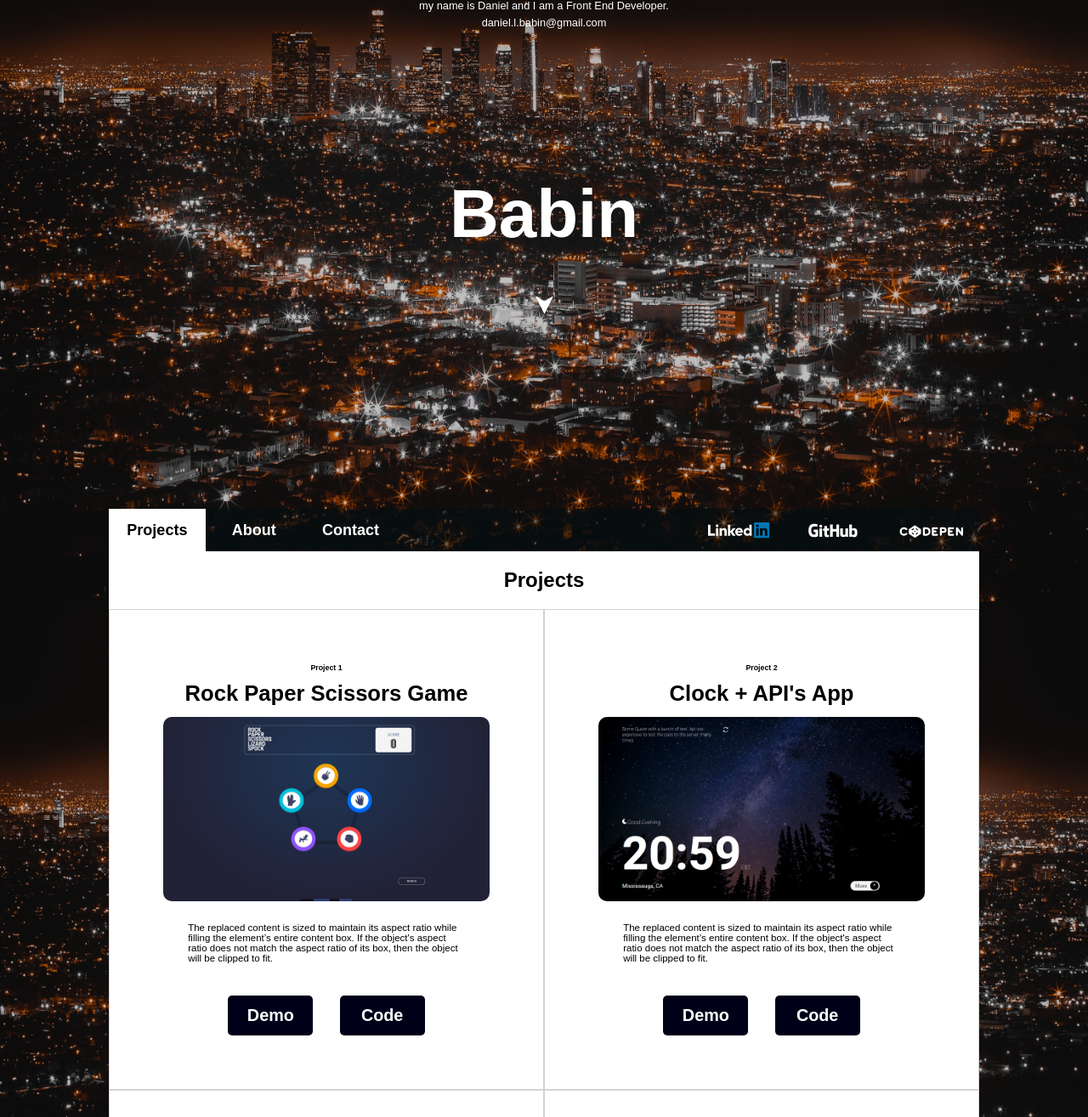
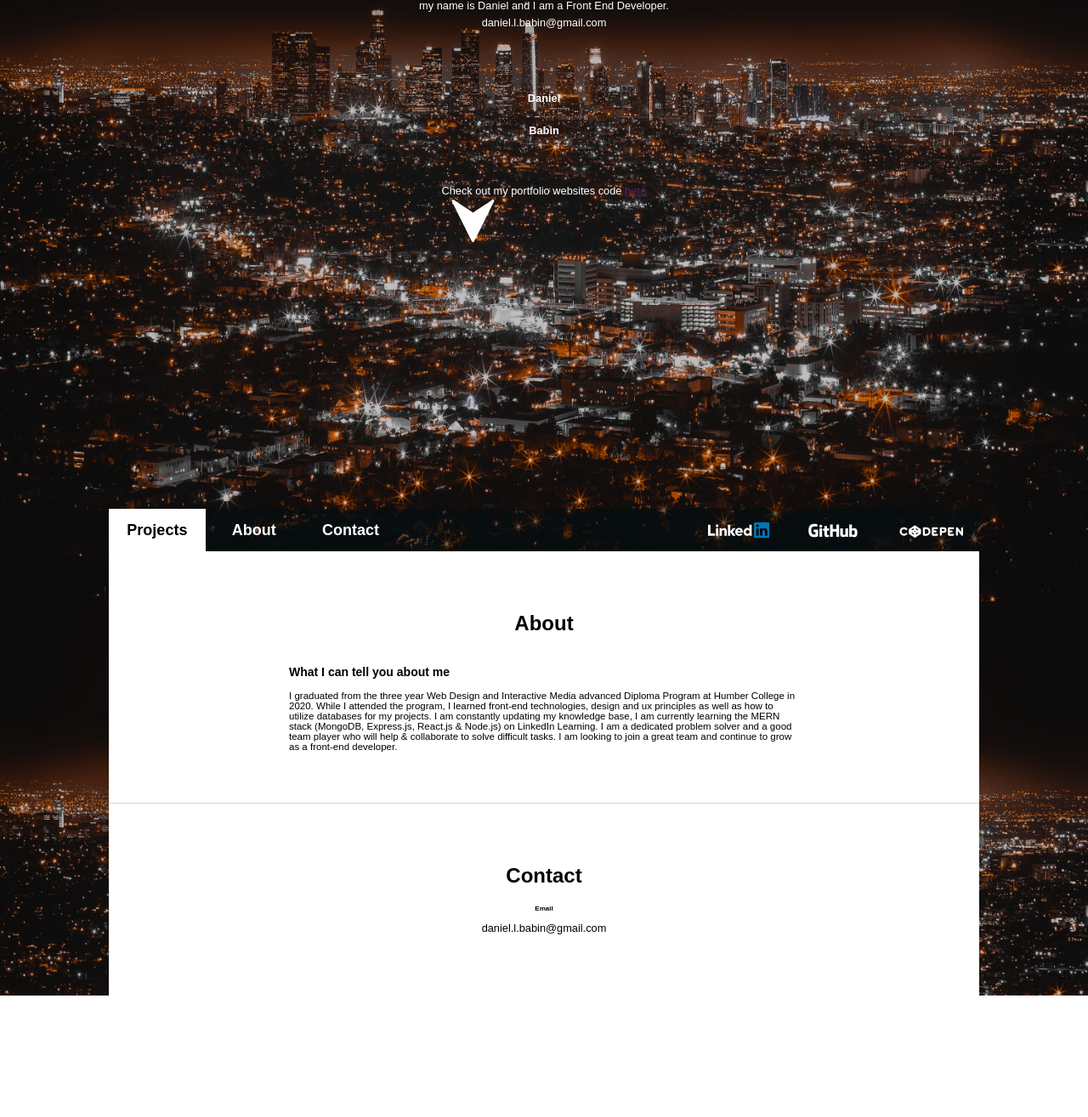
Before and after one commit to dbabs629/portfolio-old, a plain HTML site: page index.html in a window 1280 px wide. Shown: the part 145-1460 px from the top of the page at 85% size. After the commit the page ends 1317 px from the top, so only its background shows below. Drawn offline with Linux system fonts and the light colour scheme.

Commit message:
updated projects section, nav, about section and added links to each button

```diff
--- a/index.html
+++ b/index.html
@@ -18,10 +18,11 @@
                 <p>my name is Daniel and I am a Front End Developer.</p>
                 <p>daniel.l.babin@gmail.com</p>
                 <div class="animation-wrapper">
-                  <span class="header-animation animation-daniel">Daniel</span>
-                  <span class="header-animation animation-babin">Babin</span>
+                  <p class="header-animation animation-daniel"><p>Daniel</p>
+                  <p class="header-animation animation-babin"><p>Babin</p>
                 </div>
                 <div class="arrow-btn-wrapper">
+                  <p>Check out my portfolio websites code <a href="">here</a></p>
                   <a href="#project-anchor"><svg xmlns="http://www.w3.org/2000/svg" version="1.0" width="25" height="20" viewBox="0 0 1280.000000 1280.000000" preserveAspectRatio="xMidYMid meet">
                     <g transform="translate(0.000000,1280.000000) scale(0.100000,-0.100000)" fill="#ffffff">
                     <path d="M310 12781 c-165 -52 -251 -144 -296 -314 -17 -64 -17 -71 -1 -134 12 -50 832 -1698 3036 -6110 2831 -5664 3023 -6044 3071 -6092 59 -59 119 -92 213 -117 64 -17 70 -17 134 0 94 25 159 60 215 118 45 46 321 593 3069 6092 2204 4409 3024 6059 3036 6109 16 63 16 70 -1 134 -47 177 -142 272 -319 319 -64 17 -70 17 -134 0 -36 -9 -84 -26 -106 -38 -22 -11 -1336 -884 -2921 -1941 -1911 -1275 -2889 -1922 -2906 -1922 -17 0 -995 647 -2906 1922 -1585 1057 -2899 1930 -2920 1941 -51 26 -145 52 -181 51 -15 0 -53 -9 -83 -18z"/>
@@ -32,13 +33,13 @@
             </header>
             <nav class="nav-container">
               <ul class="nav-link-list">
-                <a href="#project-anchor" class="active"><li class="nav-link-item">
+                <a href="#project-anchor" class="project-tab active"><li class="nav-link-item">
                   Projects
                   </li></a>
-                <a href="#about"><li class="nav-link-item">
+                <a href="#about-anchor" class="about-tab"><li class="nav-link-item">
                   About
                   </li></a>
-                <a href="#contact"><li class="nav-link-item">
+                <a href="#contact-anchor" class="contact-tab"><li class="nav-link-item">
                   Contact
                   </li></a>
                 </ul>
@@ -124,7 +125,7 @@
                 </div>
               </article>
             </section>
-            <section class="section-container about-section" id="about">
+            <section class="section-container about-section" id="about-anchor">
               <h2 class="section-heading">About</h2>
               <h3 class="about-heading">What I can tell you about me</h3>
               <p class="about-content">I graduated from the three year Web Design and Interactive Media advanced Diploma Program at Humber College in 2020. While I attended the program, I learned front-end technologies, design and ux principles as well as how to utilize databases for my projects. I am constantly updating my knowledge base, I am currently learning the MERN stack (MongoDB, Express.js, React.js & Node.js) on LinkedIn Learning. I am a dedicated problem solver and a good team player who will help & collaborate to solve difficult tasks. I am looking to join a great team and continue to grow as a front-end developer.</p>
@@ -132,7 +133,7 @@
                 <img class=about-img src="">
               </div>
             </section>
-            <footer class="section-container contact-section" id="contact">
+            <footer class="section-container contact-section" id="contact-anchor">
               <h2 class="section-heading">Contact</h2>
               <div class="contact-item">
                   <h4 class="contact-heading">Email</h4>
--- a/sass/modules/_modules.sass
+++ b/sass/modules/_modules.sass
@@ -53,6 +53,7 @@
 
 .project-section
   display: flex
+  display: none
   flex-flow: row wrap
   box-sizing: border-box
   margin: 0
--- a/scripts/scripts.js
+++ b/scripts/scripts.js
@@ -1,56 +1,41 @@
-let menuButton = document.getElementsByClassName("nav-menu-collapse");
-let navModal = document.getElementsByClassName("nav-modal");
-let navMenu = document.getElementsByClassName("nav-menu");
-let closeModal = document.getElementsByClassName("close-btn-wrapper");
+let navList = document.getElementsByClassName("nav-link-list");
+let projectContent = document.getElementsByClassName("project-section");
+let aboutContent = document.getElementsByClassName("about-section");
+let projectTab = document.getElementsByClassName("project-tab")[0];
+let aboutTab = document.getElementsByClassName("about-tab")[0];
+let contactTab = document.getElementsByClassName("contact-tab")[0];
+console.log(aboutTab.classList[0]);
 
-// menuButton[0].addEventListener("click", function(event){
-//     console.log(event);
-//     if (navModal[0].style.display == "none" || navModal[0].style.display == ""){
-//         navModal[0].style.display = "flex";
-//         menuButton[0].style.display = "none";
-//     } else {
-//         navModal[0].style.display ="none";
-//         menuButton[0].style.display = "block";
-//     }
+navList.addEventListener('click', function(e) {
+
+});
+
+// projectTab.addEventListener('click', function() {
+//     aboutTab.classList.toggle("active");
+//     contactTab.classList.toggle("active");
+//     projectTab.classList.toggle("active");
 // });
 
-// closeModal[0].addEventListener("click", function(event){
-//     console.log(event);
-//     if (navModal[0].style.display == "flex" || navModal[0].style.display == ""){
-//         navModal[0].style.display = "none";
-//         menuButton[0].style.display = "block";
-//     } else {
-//         navModal[0].style.display ="block";
-//         menuButton[0].style.display = "none";
-//     }
+// aboutTab.addEventListener('click', function() {
+//     projectTab.classList.toggle("active");
+//     contactTab.classList.toggle("active");
+//     aboutTab.classList.toggle("active");
 // });
 
-// window.addEventListener("scroll", function(){
-//     let menuScroll = Math.round(this.scrollY);
-//     console.log(menuScroll);
-//     if (menuScroll >= 50){
-//         menuButton[0].style.display = "block";
-//     } else if (menuScroll < 100){
-//         menuButton[0].style.display = "none";
-//     } else {
-//         console.log("error");
-//     }
+// contactTab.addEventListener('click', function() {
+//     projectTab.classList.toggle("active");
+//     aboutTab.classList.toggle("active");
+//     contactTab.classList.toggle("active");
 // });
 
-let txtDaniel = document.getElementsByClassName("animation-daniel");
-let txtBabin = document.getElementsByClassName("animation-babin");
-let scrollPos;
+// let txtDaniel = document.getElementsByClassName("animation-daniel");
+// let txtBabin = document.getElementsByClassName("animation-babin");
+// let scrollPos;
 
-document.addEventListener('scroll', (e) => {
-    scrollPos = e.path[1].window.scrollY;
-    if (scrollPos >= 100 && scrollPos <= 199.99){
-        animate
-    }
-    console.log(scrollPos);
-});
-
-
-
-
-
-// console.log(scrollPos);
+// document.addEventListener('scroll', (e) => {
+//     scrollPos = e.path[1].window.scrollY;
+//     if (scrollPos >= 100 && scrollPos <= 199.99){
+//         animate
+//     }
+//     console.log(scrollPos);
+// });
```
Also changed, not shown: sass/main.css, 1 other file.
